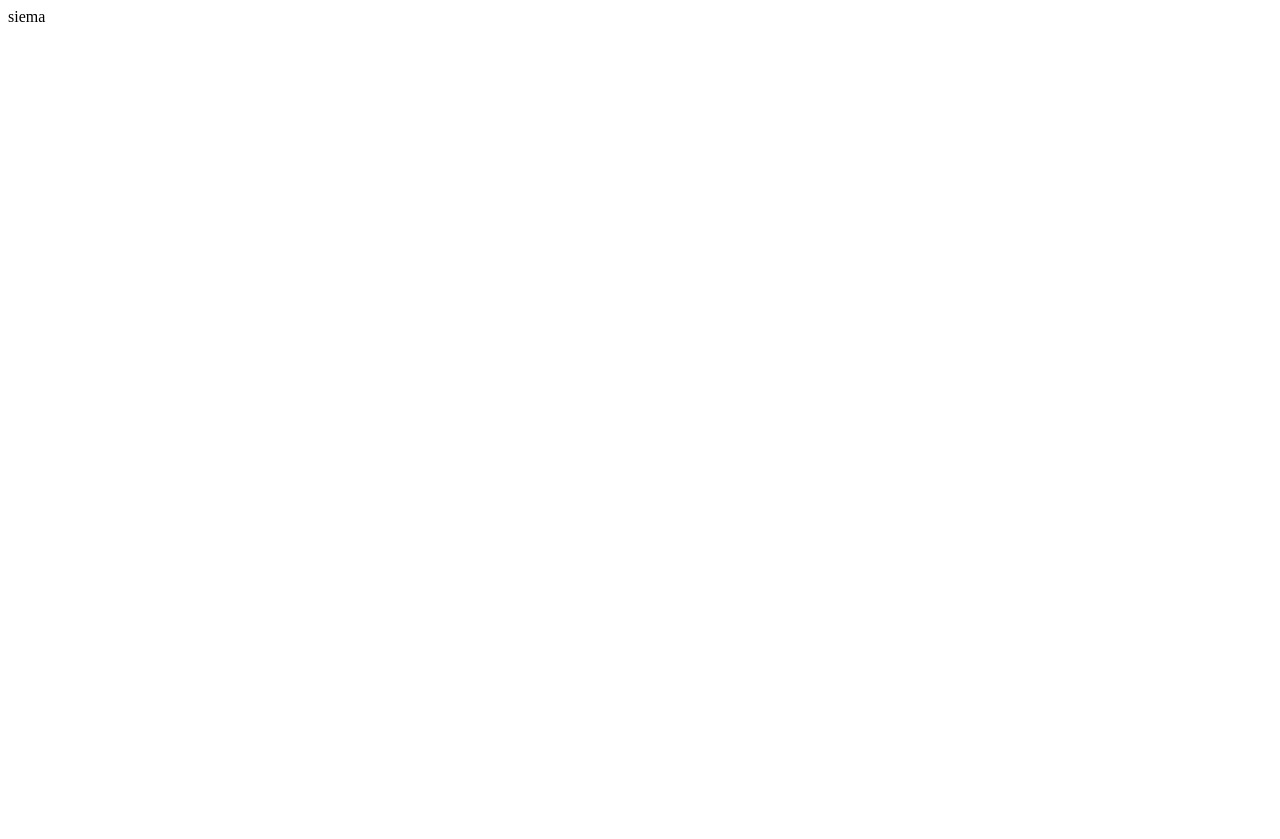
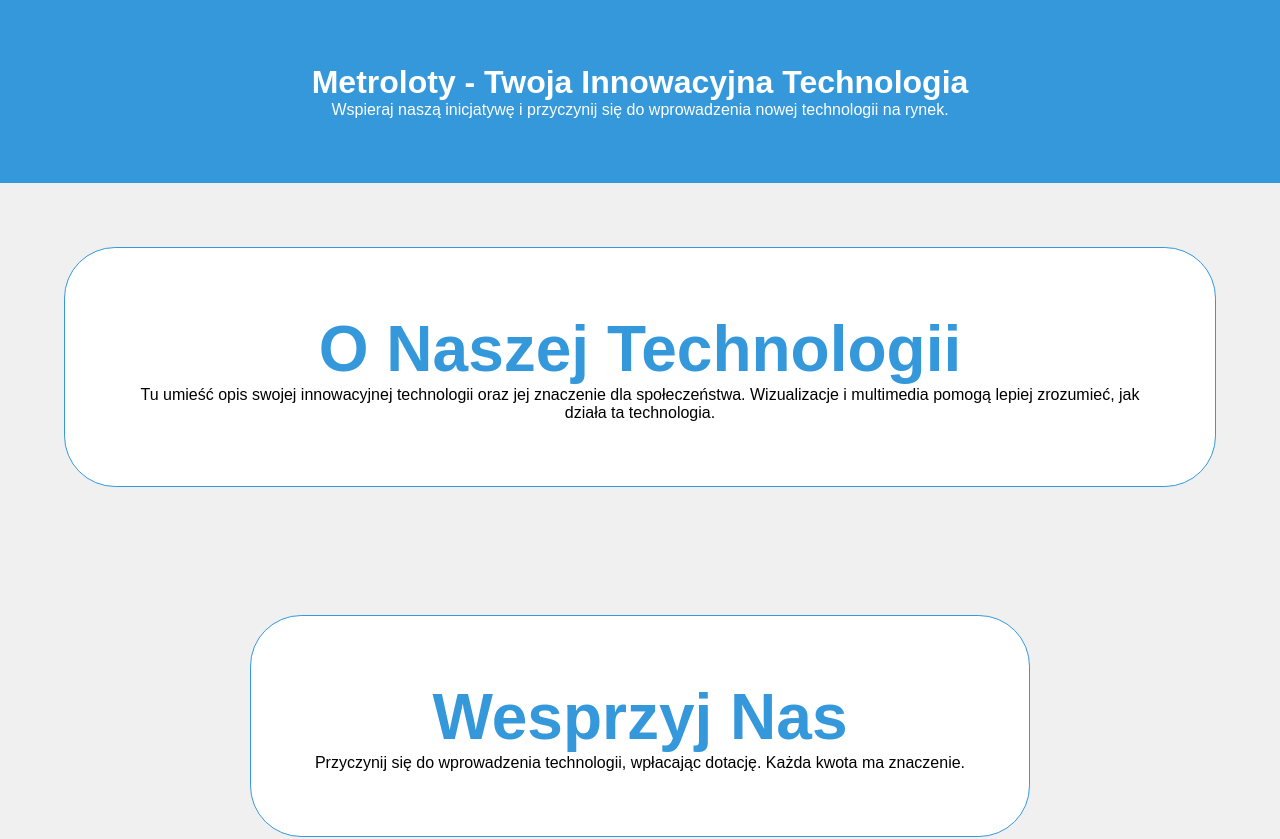
Before and after one commit to wozniak04/metroloty, a React (Create React App) app: page / in a window 1280 px wide. Shown: the top 839 px of the page. Before the commit the page ends 800 px from the top, so only its background shows below. Built offline with nearby package versions, Linux system fonts and the light colour scheme.

Commit message:
stworzenie zarysu strony

```diff
--- /dev/null
+++ b/src/Strona.jsx
@@ -0,0 +1,50 @@
+import React from "react"
+import './Stronastyle.css'
+
+function Strona() {
+    return (
+      <div className="app">
+        <header className="header">
+          <h1>Metroloty - Twoja Innowacyjna Technologia</h1>
+          <p>Wspieraj naszą inicjatywę i przyczynij się do wprowadzenia nowej technologii na rynek.</p>
+        </header>
+        <section className="main-content">
+          <div className="technology-info">
+            <h2>O Naszej Technologii</h2>
+            <p>
+              Tu umieść opis swojej innowacyjnej technologii oraz jej znaczenie dla społeczeństwa.
+              Wizualizacje i multimedia pomogą lepiej zrozumieć, jak działa ta technologia.
+            </p>
+          </div>
+          <div className="donation-section">
+            <h2>Wesprzyj Nas</h2>
+            <p>
+              Przyczynij się do wprowadzenia technologii, wpłacając dotację. Każda kwota ma znaczenie.
+            </p>
+            {/* Dodaj formularz do wpłacania dotacji */}
+          </div>
+          <div className="petition-section">
+            <h2>Podpisz Naszą Petycję</h2>
+            <p>
+              Dołącz do osób, które popierają wprowadzenie technologii. Podpisz naszą petycję.
+            </p>
+            {/* Dodaj formularz do zbierania podpisów */}
+          </div>
+          <div className="latest-news">
+            <h2>Aktualności i Blog</h2>
+            {/* Wyświetl najnowsze aktualności i wpisy na blogu */}
+          </div>
+        </section>
+        <section className="contact">
+          <h2>Kontakt</h2>
+          <p>
+            Skontaktuj się z nami w razie pytań lub sugestii. Jesteśmy dostępni pod adresem e-mail: kontakt@metroloty.com.
+          </p>
+        </section>
+        <footer className="footer">
+          <p>&copy; {new Date().getFullYear()} Metroloty - Wszelkie prawa zastrzeżone.</p>
+        </footer>
+      </div>
+    )
+  }
+  export default Strona
--- /dev/null
+++ b/src/Stronastyle.css
@@ -0,0 +1,56 @@
+*{
+ margin: 0;
+}
+.app {
+  background-color: #f0f0f0;
+  font-family: 'Arial', sans-serif;
+  text-align: center;
+
+  .header {
+    background-color: #3498db;
+    color: #ffffff;
+    padding: 5vw;
+  }
+
+  .main-content {
+    display: flex;
+    flex-direction: column;
+    align-items: center;
+
+    .technology-info,
+    .donation-section,
+    .petition-section,
+    .latest-news {
+      background-color: #ffffff;
+      padding: 5vw;
+      margin: 5vw;
+      border: 1px solid #3498db;
+      border-radius: 4vw;
+
+      h2 {
+        color: #3498db;
+        font-size: 5vw;
+      }
+    }
+  }
+
+  .contact {
+    background-color: #ffffff;
+    padding: 5vw;
+    margin: 5vw;
+    border: 1px solid #3498db;
+    border-radius: 4vw;
+  }
+
+  .footer {
+    background-color: #3498db;
+    color: #ffffff;
+    padding: 2vw;
+    font-size: 3vw;
+
+    p {
+      margin: 0;
+    }
+  }
+
+}
--- a/src/app.jsx
+++ b/src/app.jsx
@@ -1,8 +1,11 @@
+import React from "react"
+import Strona from "./Strona.jsx"
+
 const App=()=>{
 
     return(
         <>
-        siema
+        <Strona/>
         </>
     )
 }
```
